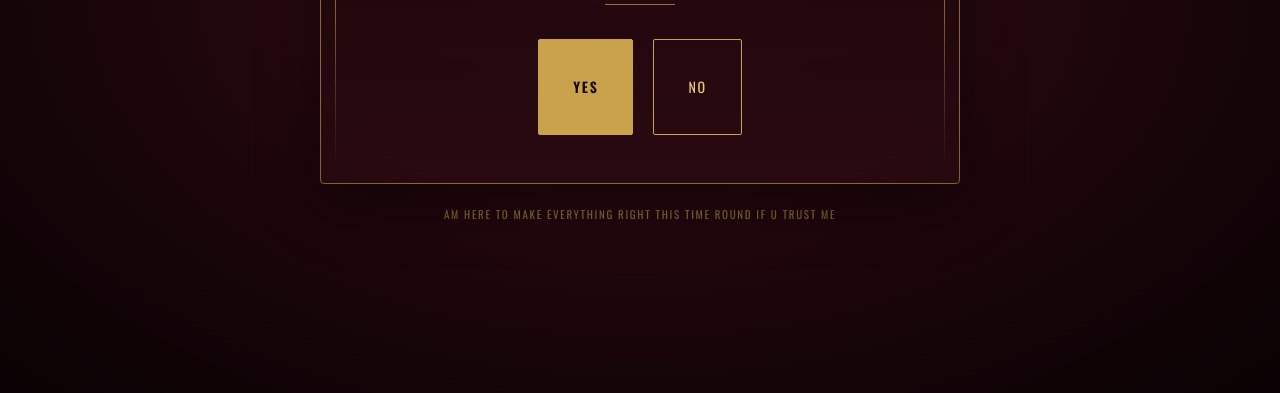
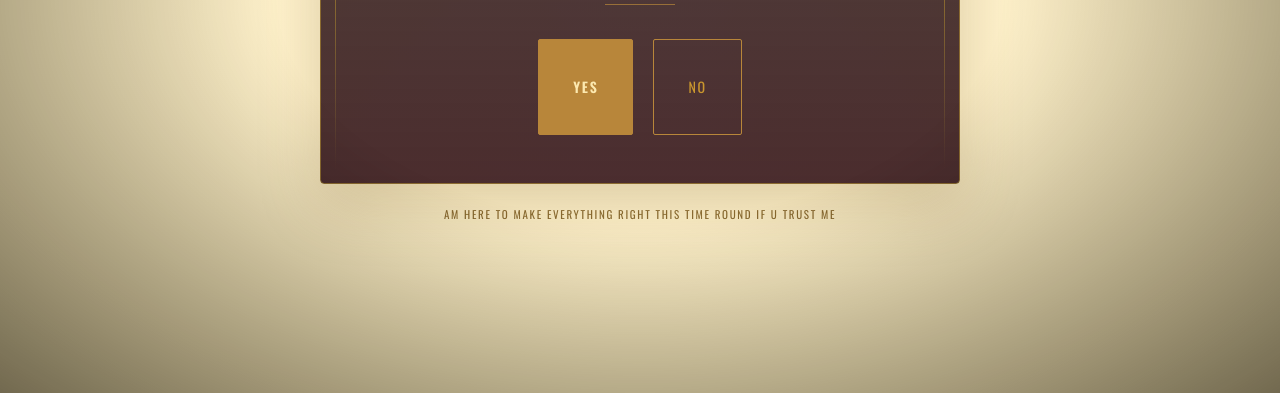
Before and after one commit to Keriton2006/shifrah, a plain HTML site: page index.html in a window 1280 px wide. Shown: the part 407-800 px from the top of the page. Drawn offline with nearby package versions, Linux system fonts and the light colour scheme; a web font is replaced by a local one.

Commit message:
Update index.html

```diff
--- a/index.html
+++ b/index.html
@@ -9,17 +9,17 @@
 <link href="https://fonts.googleapis.com/css2?family=Playfair+Display:ital,wght@0,500;0,700;0,900;1,600;1,700&family=Cormorant+Garamond:ital,wght@0,400;0,500;0,600;1,500&family=Oswald:wght@400;500;600&display=swap" rel="stylesheet">
 <style>
   :root{
-    --velvet: #2b0a12;
-    --velvet-deep: #170509;
-    --burgundy: #7a1f2b;
-    --burgundy-light: #9c2d3b;
-    --gold: #c9a24b;
-    --gold-light: #e6c874;
-    --gold-dim: #8a6a30;
-    --ivory: #f3e9d7;
-    --cream: #fff8ec;
-    --shadow: rgba(0,0,0,0.45);
-  }
+  --velvet: #FFF6DC;         /* cream yellow background */
+  --velvet-deep: #FCE9B0;    /* deeper cream at the edges */
+  --burgundy: #7a1f2b;       /* curtain color — keeps nice contrast on cream */
+  --burgundy-light: #9c2d3b;
+  --gold: #b8863a;           /* slightly deeper gold so it still pops on light bg */
+  --gold-light: #c9962e;
+  --gold-dim: #8a6a30;
+  --ivory: #3a2a12;          /* body text — now dark warm brown */
+  --cream: #241704;          /* headings — near-black warm brown */
+  --shadow: rgba(120,90,40,0.25);
+}
 
   *{ box-sizing: border-box; }
 
```
